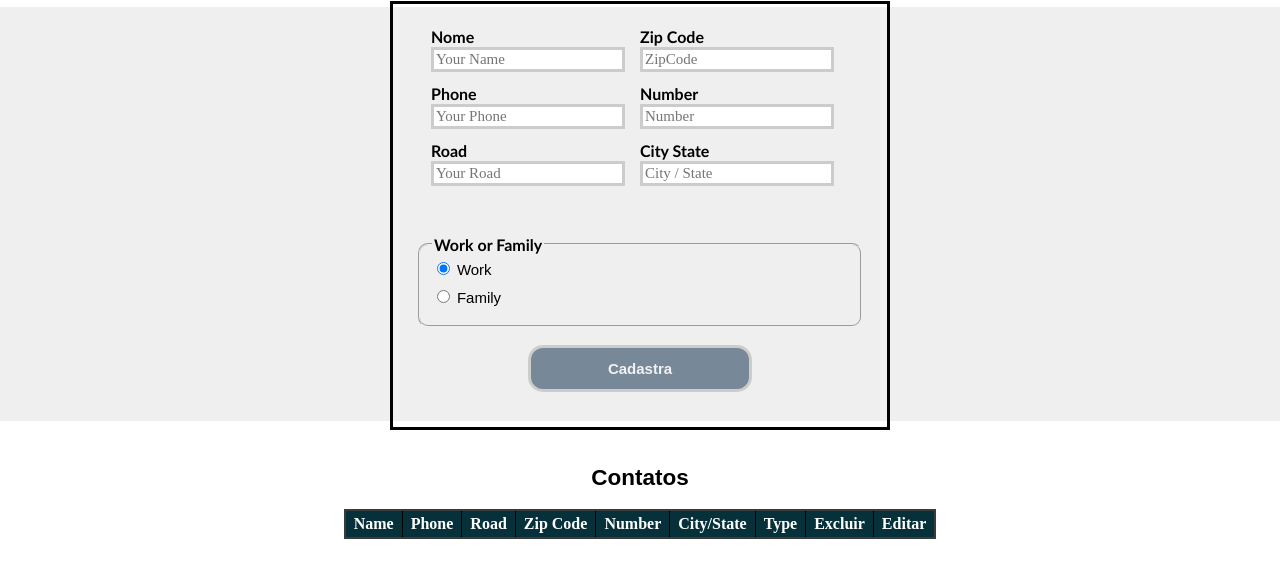
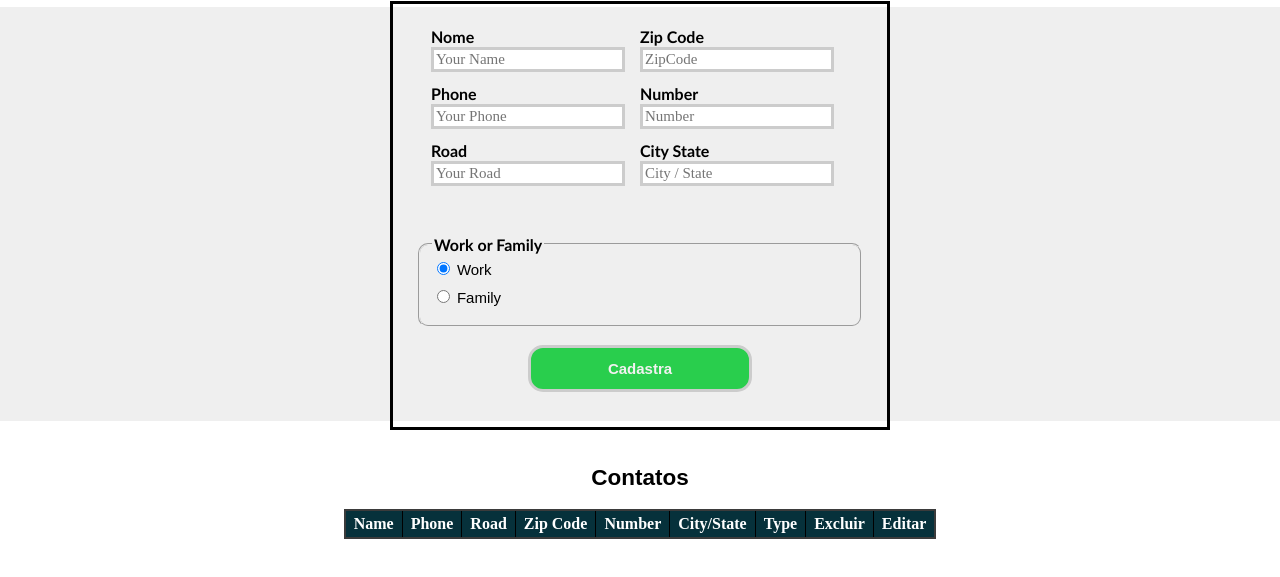
Before and after one commit to EnedinoAndre/Disciplina-Design-De-Interface, a plain HTML site: page agenda de contatos/contatos.html in a window 1280 px wide. In both pictures the pointer is over the input "Cadastra". Shown: the part 97-674 px from the top of the page. Drawn offline with Linux system fonts and the light colour scheme.

Commit message:
Update style.css

```diff
--- a/agenda de contatos/style.css
+++ b/agenda de contatos/style.css
@@ -84,7 +84,7 @@ form input[type="submit"]{
 }
 
 form input[type="submit"]:hover{
-    background-color: lightslategray;
+    background-color: rgb(41, 206, 77);
     color: rgb(243, 241, 241);
 }
 
```
